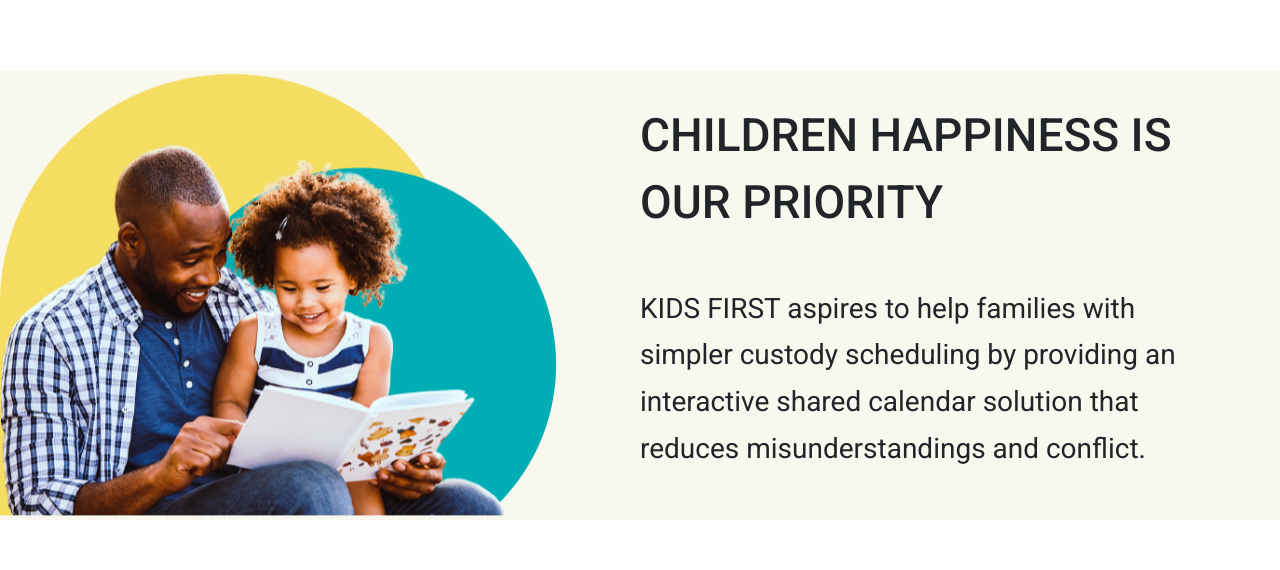
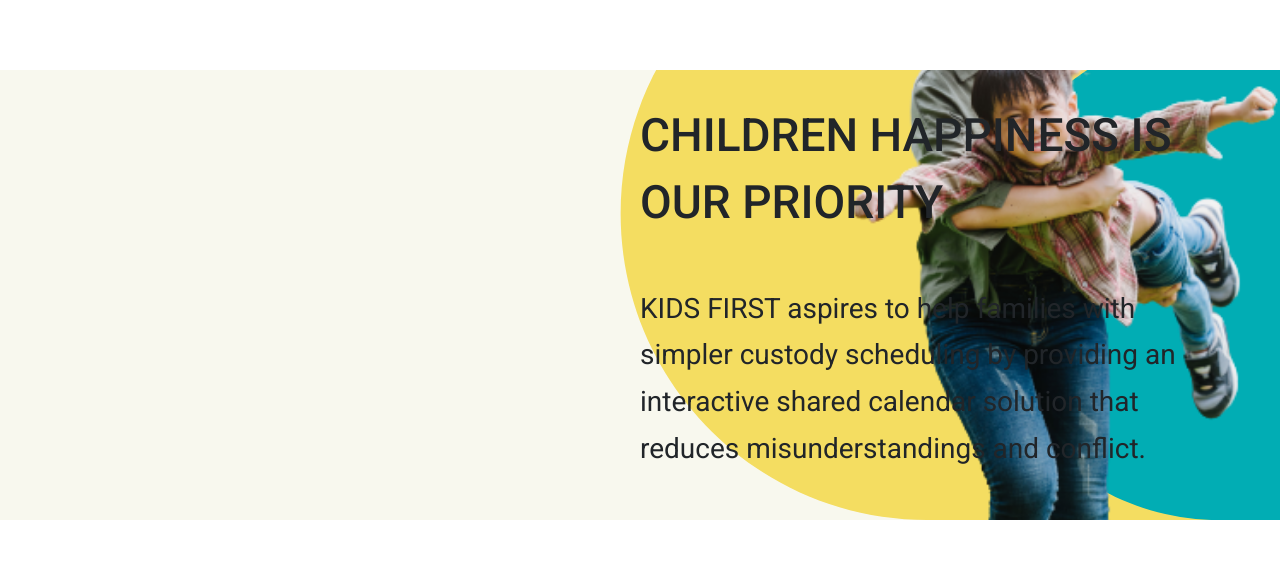
Before and after one commit to JULIERAJ/KIDS-FIRST-v2, a React (Create React App) app in the folder frontend/: page / in a window 1280 px wide. Shown: the part 1437-2007 px from the top of the page. Built offline with nearby package versions, Linux system fonts and the light colour scheme; no server answers.

Commit message:
replace the img

```diff
--- a/frontend/src/pages/Home/Home.css
+++ b/frontend/src/pages/Home/Home.css
@@ -177,7 +177,7 @@ body.home {
    ====================================== */
 
 .banner-section#header-banner {
-  background: #f8f8ee url('../../media/homePage/kidsfirst_intro_1.png') no-repeat
+  background: #f8f8ee url('../../media/homePage/kidsfirst_intro_1') no-repeat
     right bottom;
   min-height: 730px;
   width: 100%;
@@ -197,7 +197,7 @@ body.home {
 }
 
 .banner-section#middle-banner {
-  background: #f8f8ee url('../../media/homePage/kidsfirst_intro_2.png') no-repeat
+  background: #f8f8ee url('../../media/homePage/kidsfirst_intro_1.png') no-repeat
     left bottom;
   min-height: 450px;
   width: 100%;
```
Also changed, not shown: frontend/src/media/homePage/kidsfirst_intro_3.png (renamed from frontend/src/img/kidsfirst_intro_3.png).
